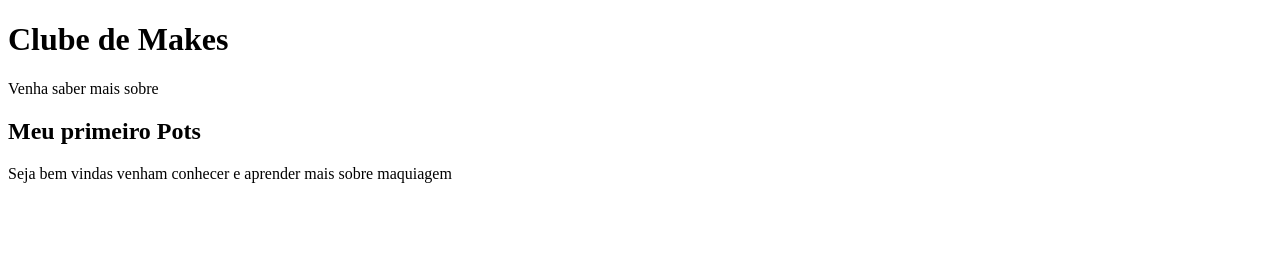
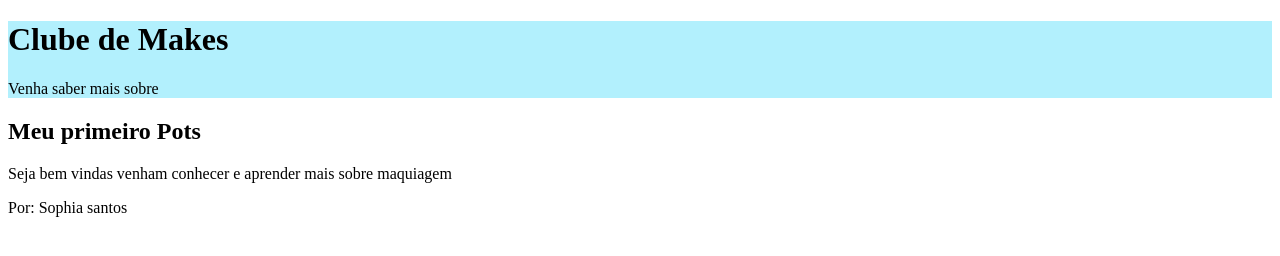
Before and after one commit to sophiavitoriasantos-create/Site-1ADM-2-trimestre, a plain HTML site: page intex.html in a window 1280 px wide. Drawn offline with Linux system fonts and the light colour scheme.

Commit message:
iniciamos o style

```diff
--- a/intex.html
+++ b/intex.html
@@ -4,12 +4,27 @@
     <meta charset="UTF-8">
     <meta name="viewport" content="width=device-width, initial-scale=1.0">
     <title>Meu blog</title>
+<style>
+    header{
+        background-color: rgb(178, 240, 253);
+        color: black;
+    }
+
+</style>
+
 </head>
 <body>
-    <h1>Clube de Makes</h1>
-    <p>Venha saber mais sobre </p>
-    <h2>Meu primeiro Pots</h2>
-    <p>Seja bem vindas venham conhecer e aprender mais sobre maquiagem</p>
+    <header>
+        <h1>Clube de Makes</h1>
+        <p>Venha saber mais sobre </p>
+    </header>
+
+    <main>
+        <h2>Meu primeiro Pots</h2>
+        <p>Seja bem vindas venham conhecer e aprender mais sobre maquiagem</p>
+        <p>Por: Sophia santos</p>
+    </main>
+
 
 
 </body>
```
